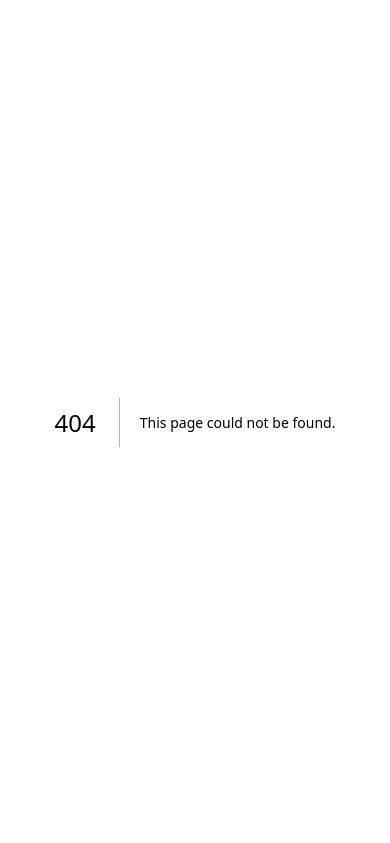
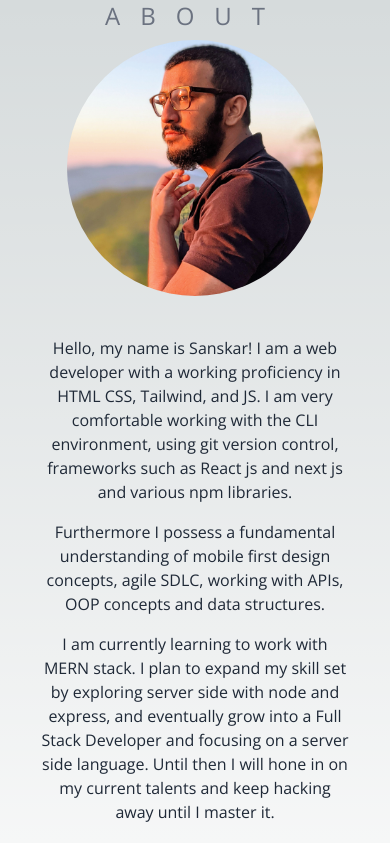
Before and after one commit to Tskar/portfolio, a Next.js app: page /About in a window 390 px wide. Before the commit this address had no page. Shown: the top 843 px of the page. Built offline with nearby package versions, Linux system fonts and the light colour scheme.

Commit message:
About Page, and more responsive

```diff
--- a/components/Hambar.js
+++ b/components/Hambar.js
@@ -19,6 +19,10 @@ export default function Hambar({active, handleClose}) {
             </div>
              <ul className="flex flex-col w-[100%] justify-center gap-8 items-center font-medium">
 
+                <Link className="navButton text-2xl" href={"#About"}>
+                    <li className="hover:text-gray-400 hover:translate-y-[-5px]">About</li>
+                </Link>
+
                 <Link className="navButton text-2xl" href={"#Projects"}>
                     <li className="hover:text-gray-400 hover:translate-y-[-5px]">Projects</li>
                 </Link>
--- a/components/Titlebar.js
+++ b/components/Titlebar.js
@@ -12,14 +12,17 @@ export default function Titlebar() {
 
 
     return (
-        <nav className="sticky top-0 z-20 flex py-4 px-4 justify-between text-center bg-transparent text-sm md:text-lg lg:text-xl">
+        <nav className="sticky top-0 z-20 flex py-4 px-4 justify-between text-center text-sm md:text-lg lg:text-xl">
 
             <Link href={"#Intro"}>
-                <h1 className="navButton font-bold cursor-pointer">
+                <h1 className="navButton ml-6 font-bold cursor-pointer">
                     Sanskar Thapa
                 </h1>
             </Link>
             <ul className="flex gap-8 items-center font-medium">
+                <Link className="navButton hidden-mobile" href={"#About"}>
+                    <li className="">About</li>
+                </Link>
                 <Link className="navButton hidden-mobile" href={"#Projects"}>
                     <li className="">Projects</li>
                 </Link>
@@ -32,7 +35,6 @@ export default function Titlebar() {
                 <li>
                     {active && <Hambar className="md:hidden lg:hidden" active={active} handleClose={()=>setActive(false)}/>}
                 </li>
-
             </ul>
         </nav>
     );
--- /dev/null
+++ b/pages/About.js
@@ -0,0 +1,61 @@
+import Link from "next/link"
+import Image from "next/image";
+
+import { motion } from "framer-motion";
+
+import ppimage from "../public/ppimg.png";
+
+export default function Contact() {
+    return(
+        <motion.div
+            initial={{opacity: 0}}
+            whileInView={{opacity: 1}}
+            transition={{duration: 2}}
+            className="min-h-screen relative flex flex-col text-center max-w-8xl px-8 justify-evenly items-center">
+                <div>
+                    <h3 className="uppercase tracking-[20px] text-gray-500 text-2xl dark:text-gray-300">
+                    About
+                    </h3>
+                </div>
+                <div className="relative flex flex-col max-w-4xl md:flex-row lg:flex-row gap-6">
+                    <div className="max-w-xl py-2 flex items-center justify-center">
+                        <motion.div
+                            initial={{y:-20, opacity: 0, scale:.8}}
+                            transition={{duration:1}}
+                            whileInView={{opacity: 1, y:0, scale:1}}
+                            className="relative h-64 w-64 rounded-full overflow-hidden transition duration-200 ease-in-out "
+                            >
+                                <Image src={ppimage}/>
+                        </motion.div>
+                    </div>
+                    <div className=" max-w-8xl mx-auto text-center justify-center ">
+
+                        <p className="text-md lg:text-xl py-2 px-2 leanding-8 text-gray-800">
+                        Hello, my name is Sanskar! I am a web developer with a working proficiency in HTML
+                        CSS, Tailwind, and JS. I am very comfortable working with the CLI environment, using git version control,
+                        frameworks such as React js and next js and various npm libraries.
+                        </p>
+                        <p className="text-md lg:text-xl py-2 px-2 leanding-8 text-gray-800">
+                        Furthermore I possess a fundamental understanding of mobile first design concepts, agile SDLC, working with APIs, OOP concepts and data structures.
+                        </p>
+
+                        <p className="text-md lg:text-xl py-2 px-2 leanding-8 text-gray-800">
+                        I am currently learning to work with MERN stack. I plan to expand my skill set by exploring server side with node and express, and eventually grow into a
+                        Full Stack Developer and focusing on a server side language. Until then I will hone in on my current talents and keep
+                        hacking away until I master it.
+                        </p>
+
+                        <p className="text-md lg:text-xl py-2 px-2 leanding-8 text-gray-800">
+                        I would love to work with a team that is truly passionate about what they create and strive to consistently
+                        move forward. I am a strong believer that with enough time and effort, one can achieve anything.
+                        </p>
+
+                        <p className="text-md lg:text-xl py-2 px-4 leanding-8 text-gray-800">
+                        I pride myself in being a family man, an athlete, a musician and overall an outdoor enthusiast.
+                        </p>
+                    </div>
+                </div>
+
+        </motion.div>
+    );
+}
--- a/pages/Contact.js
+++ b/pages/Contact.js
@@ -31,13 +31,13 @@ export default function Contact() {
         <motion.div
         initial={{opacity: 0}}
         whileInView={{opacity: 1}}
-        transition={{duration: 1.5}}
+        transition={{duration: 2}}
         className="min-h-screen flex flex-col justify-evenly items-center">
             <h3 className="uppercase tracking-[20px] text-gray-500 text-2xl">
                 Contact
             </h3>
 
-            <div className="flex flex-col space-y-10">
+            <div className="flex flex-col max-w-4xl mx-auto space-y-10">
                 <h4 className="4xl font-semibold text-center">
                     I believe I have got what you need. Please shoot me a message.
                 </h4>
--- a/pages/Intro.js
+++ b/pages/Intro.js
@@ -9,22 +9,30 @@ export default function Intro() {
     return (
         <div className="min-h-screen flex flex-col text-center justify-center">
 
-            <h1 className="text-6xl tracking-[10px] text-white drop-shadow-lg md:text-7xl lg:text-9xl lg:drop-shadow-xl">
+            <div className='max-w-8xl mx-auto'>
+                <h1 className="text-4xl drop-shadow-md tracking-[10px] text-white md:drop-shadow-xl md:text-7xl lg:text-9xl lg:drop-shadow-lg">
                     programmer
                 </h1>
+            </div>
+            <div>
                 <h2 className="uppercase tracking-[20px] text-gray-500 text-lg mt-2 md:py-4 lg:py-4 md:text-xl lg:text-2xl">
                     Sanskar Thapa
                 </h2>
+            </div>
+            <div>
                 <h2 className="text-xl py-2 text-gray-800 font-medium md:text-3xl lg:text-4xl">
                     Software Developer.
                 </h2>
                 <p className="text-md py-2 leanding-8 text-gray-800">
                     HTML, CSS, JS
                 </p>
-            <p className="text-md py-2 px-24 leanding-8 text-gray-800">I'm a software developer specializing in both frontend and backend developmet
+            </div>
+            <div className="max-w-4xl mx-auto">
+                <p className="text-md py-2 px-2 max-w-6xl leanding-8 text-gray-800">I'm an aspiring software developer specializing in both frontend and backend developmet
                     for projects scaling from simple to complex scalable applications. If you would
                     like to know more about me, feel free to scroll down..
                 </p>
+            </div>
 
             <motion.div
               initial={{y:-20, opacity: 0, scale: 0.5}}
--- a/pages/Projects.js
+++ b/pages/Projects.js
@@ -15,7 +15,7 @@ export default function Projects() {
         <motion.div
             initial={{opacity: 0}}
             whileInView={{opacity: 1}}
-            transition={{duration: 1.5}}
+            transition={{duration: 2}}
             className="min-h-screen flex relative flex-col text-center md:text-left max-w-7xl px-10 justify-center mx-auto items-center">
             <div className="flex flex-col justify-center text-center">
                 <h3 className="uppercase py-4 tracking-[20px] text-gray-500 text-2xl">
--- a/pages/_app.js
+++ b/pages/_app.js
@@ -1,5 +1,15 @@
 import '../styles/globals.css'
+import { Open_Sans } from '@next/font/google'
+
+
+
+const open_sans = Open_Sans({ subsets: ['latin'], weight:['400', '700'], })
 
 export default function App({ Component, pageProps }) {
-  return <Component {...pageProps} />
+  return (
+    <main className={open_sans.className}>
+        <Component {...pageProps} />
+    </main>
+
+  )
 }
--- a/pages/index.js
+++ b/pages/index.js
@@ -1,12 +1,11 @@
 import Head from 'next/head'
 import Image from 'next/image'
-import { Inter } from '@next/font/google'
 import styles from '../styles/Home.module.css'
 
-const inter = Inter({ subsets: ['latin'] })
 
 import Titlebar from '../components/Titlebar';
 import Intro from './Intro';
+import About from './About';
 import Projects from './Projects';
 import Contact from './Contact';
 
@@ -25,6 +24,9 @@ export default function Home() {
         <section id="Intro" className="snap-start">
           <Intro />
         </section>
+        <section id="About" className="snap-center">
+          <About />
+        </section>
         <section id="Projects" className="snap-center">
           <Projects />
         </section>
```
Also changed, not shown: public/ppimg.png (added). Lines whose indentation alone changed are shown as unchanged.
